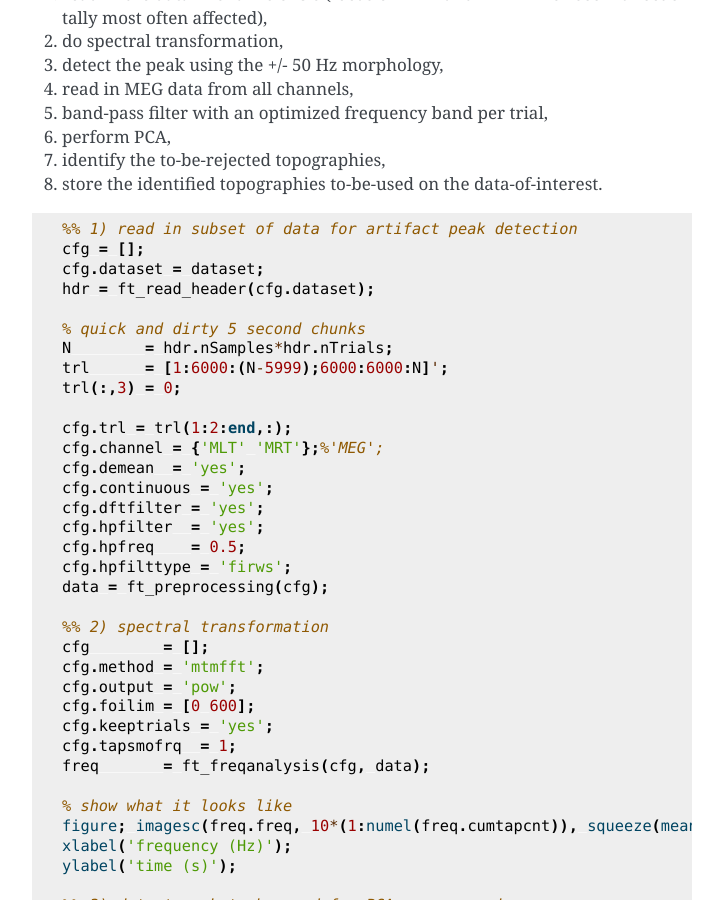
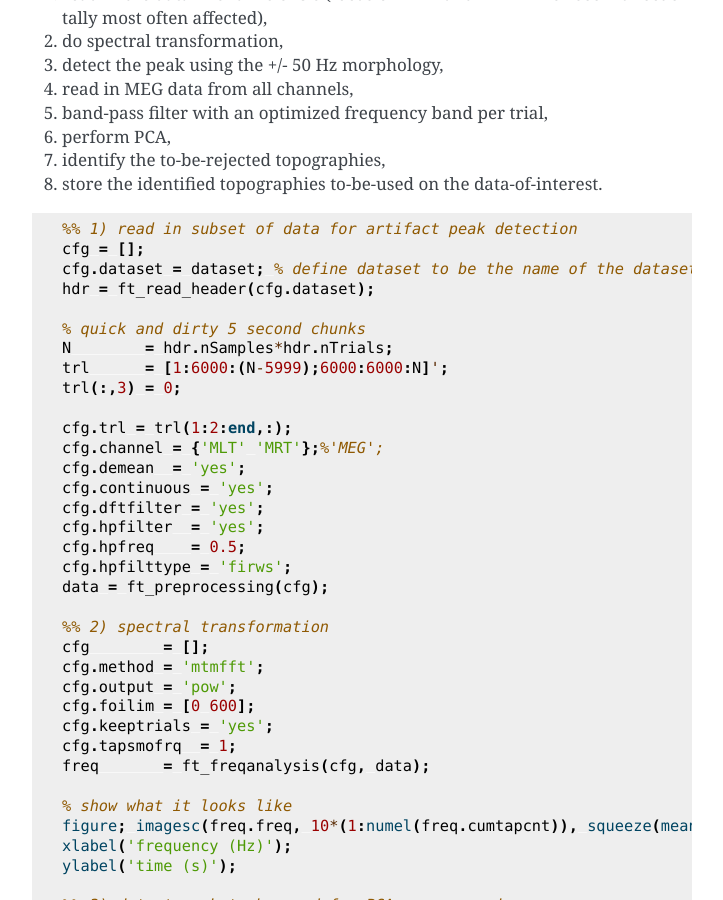
Before and after one commit to Donders-Institute/staff-scientists, a Sphinx documentation site: the page built from docs/FAQ/MEG/rf_artifact.rst, in a window 1280 px wide and 900 px high, scrolled down 1558 px. Shown: the whole window, without its empty margins (388-1111 px from the left). Built offline with Sphinx 7.4.7, drawn with Linux system fonts in a browser that asks for light colours.

Commit message:
Update rf_artifact.rst

```diff
--- a/docs/FAQ/MEG/rf_artifact.rst
+++ b/docs/FAQ/MEG/rf_artifact.rst
@@ -40,7 +40,7 @@ the data for the drifting artifact, requiring a per segment peak detection. This
 
   %% 1) read in subset of data for artifact peak detection
   cfg = [];
-  cfg.dataset = dataset;
+  cfg.dataset = dataset; % define dataset to be the name of the dataset that you want to analyse/clean
   hdr = ft_read_header(cfg.dataset);
 
   % quick and dirty 5 second chunks
```
